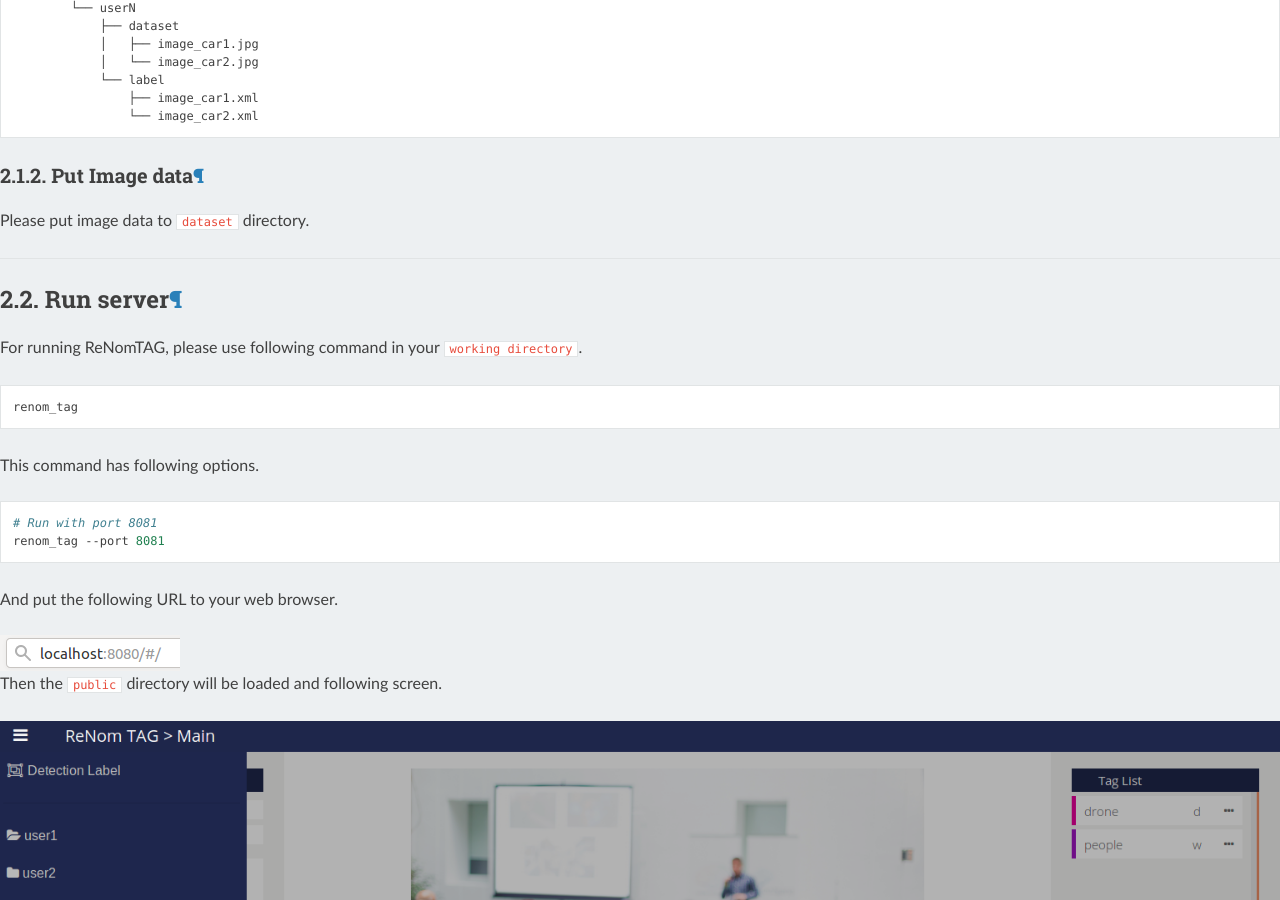
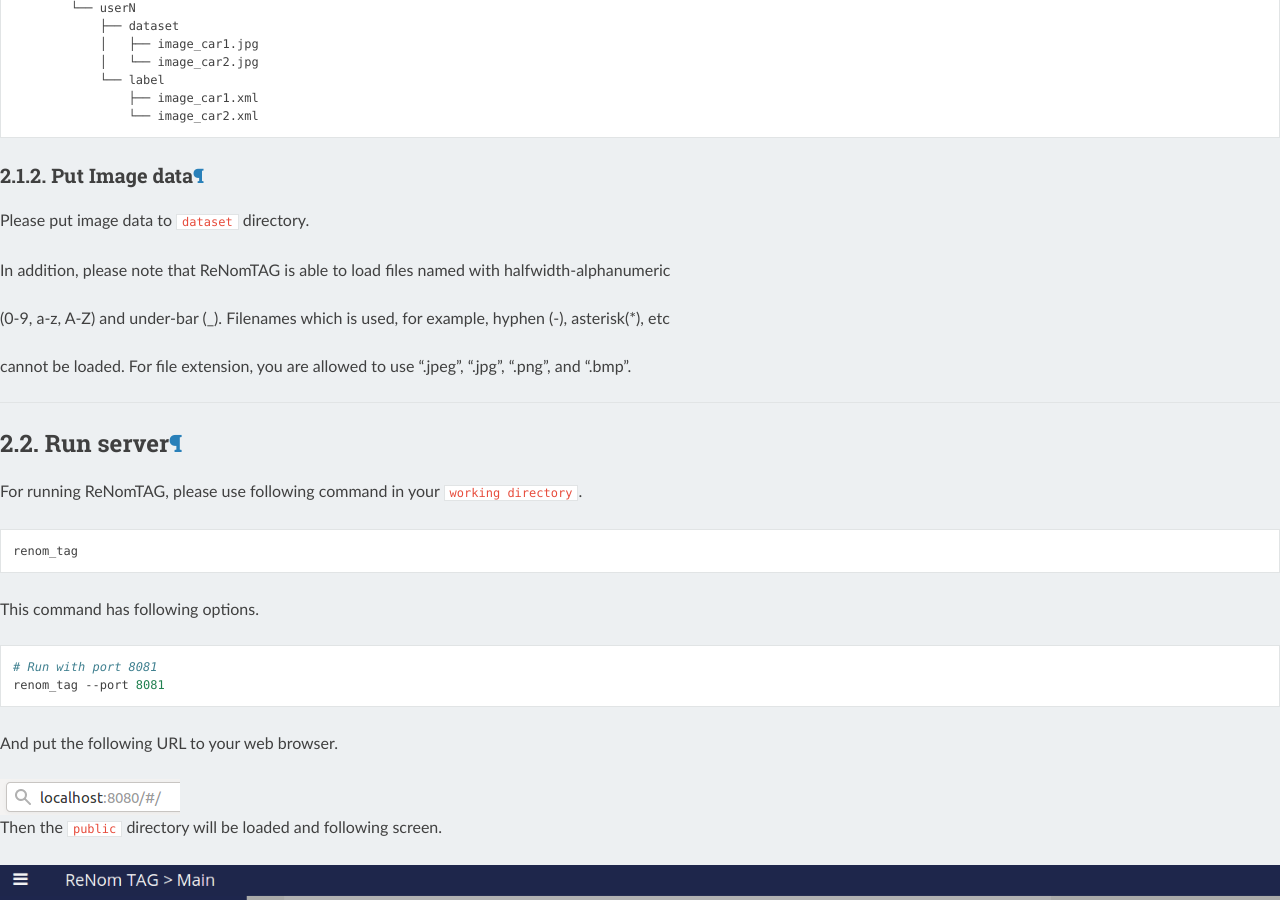
Before and after one commit to clockfly/ReNomTAG, a Sphinx documentation site: the page built from doc/rsts/how_to_use.rst, in a window 1280 px wide and 900 px high, scrolled down 1120 px. Built offline with Sphinx 7.4.7 and the Read the Docs theme 2.0.0, drawn with Linux system fonts in a browser that asks for light colours.

Commit message:
add the definition for filename in ENG document

```diff
--- a/doc/rsts/how_to_use.rst
+++ b/doc/rsts/how_to_use.rst
@@ -64,6 +64,11 @@
 ~~~~~~~~~~~~~~~
 Please put image data to ``dataset`` directory.
 
+In addition, please note that ReNomTAG is able to load files named with halfwidth-alphanumeric
+
+(0-9, a-z, A-Z) and under-bar (_). Filenames which is used, for example, hyphen (-), asterisk(*), etc
+
+cannot be loaded. For file extension, you are allowed to use ".jpeg", ".jpg", ".png", and ".bmp".
 
 ~~~~~~~~~~~~~~~~~~~~~~~~~~~~~~
 
```
Also changed, not shown: doc/README.md (+12 -4 lines).
